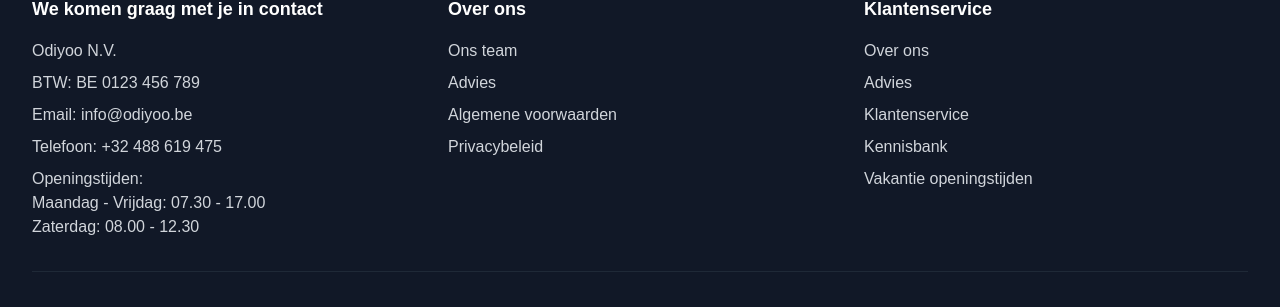
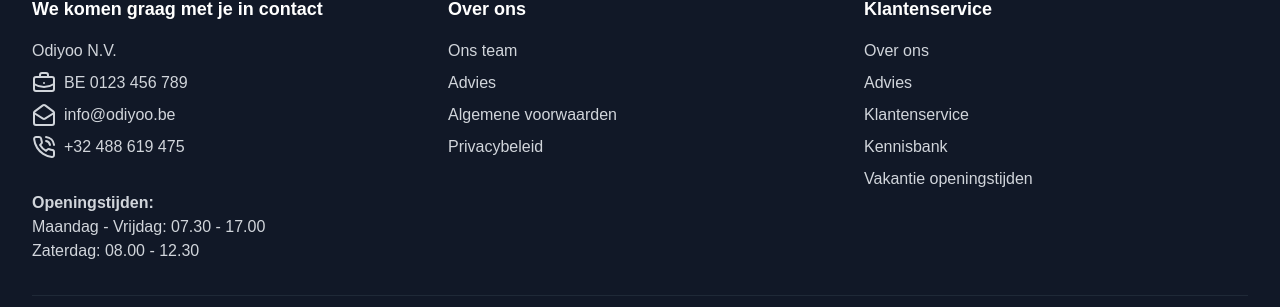
Before and after one commit to Odiyoo/Odiyoo, a Next.js app: page / in a window 1280 px wide. Shown: the part 5231-5538 px from the top of the page. Built offline with nearby package versions, Linux system fonts and the light colour scheme.

Commit message:
Added icons

```diff
--- a/components/footer.tsx
+++ b/components/footer.tsx
@@ -1,5 +1,6 @@
 import { BTW, BUSINESS_NAME, CUSTOMER_SUPPORT_MAIL, CUSTOMER_SUPPORT_PHONE } from "@/domain/business";
 import Link from "next/link";
+import { Mail, MailOpen, PhoneCall, BriefcaseBusiness } from "lucide-react"
 
 export default function Footer() {
     return (
@@ -10,11 +11,13 @@ export default function Footer() {
                         <h3 className="mb-4 text-lg font-bold text-white">We komen graag met je in contact</h3>
                         <ul className="space-y-2">
                             <li className="font-medium">{BUSINESS_NAME}</li>
-                            <li>BTW: {BTW}</li>
-                            <li>Email: {CUSTOMER_SUPPORT_MAIL}</li>
-                            <li>Telefoon: {CUSTOMER_SUPPORT_PHONE}</li>
-                            <li className="mt-4">
-                                <span className="font-medium block">Openingstijden:</span>
+                            <li className="flex flex-row gap-2"><BriefcaseBusiness/> {BTW}</li>
+                            <li className="flex flex-row gap-2"><MailOpen/> <a href={`mailto:${CUSTOMER_SUPPORT_MAIL}`}>{CUSTOMER_SUPPORT_MAIL}</a></li>
+                            <li className="flex flex-row gap-2"><PhoneCall/> <a href={`tel:${CUSTOMER_SUPPORT_PHONE}`}>{CUSTOMER_SUPPORT_PHONE}</a></li>
+                        </ul>
+                        <ul>
+                            <li className="mt-8">
+                                <span className="font-bold block">Openingstijden:</span>
                                 <span className="block">Maandag - Vrijdag: 07.30 - 17.00</span>
                                 <span className="block">Zaterdag: 08.00 - 12.30</span>
                             </li>
```
